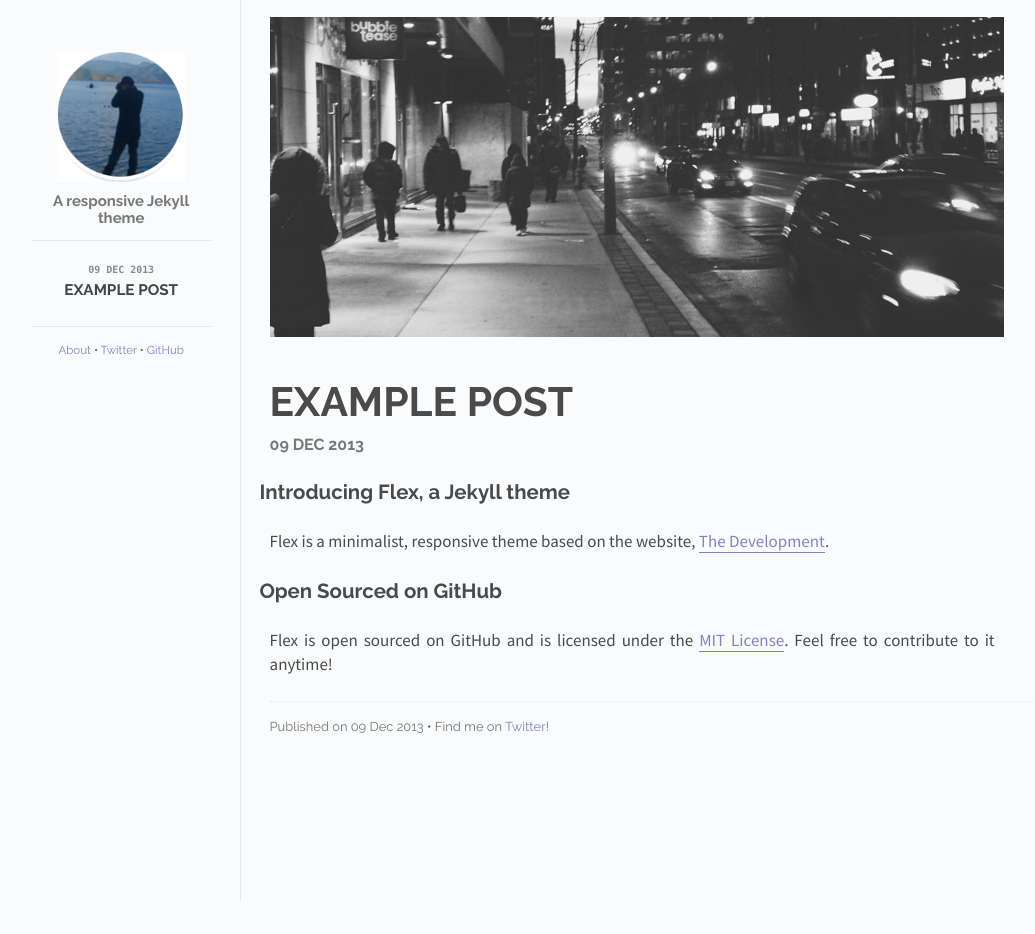
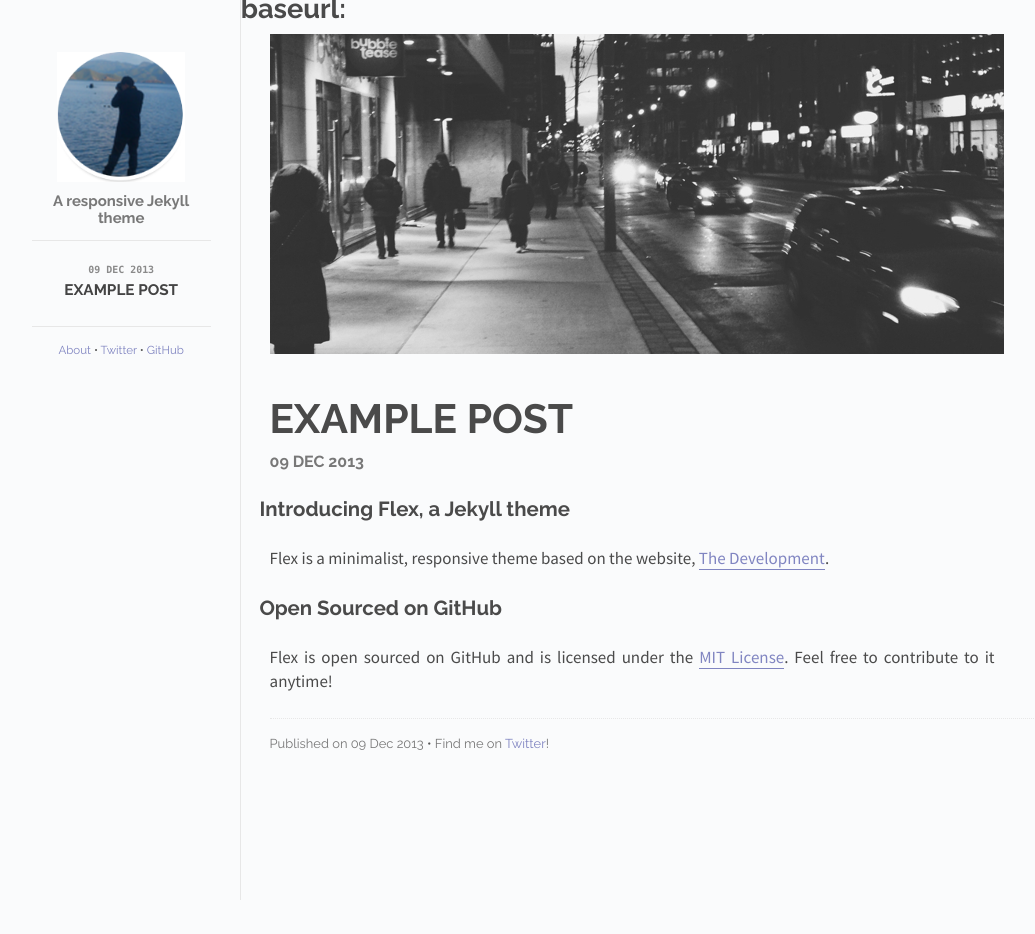
Before and after one commit to javamanyy/javamanyy, a Jekyll site: the page built from index.html, in a window 1280 px wide. Shown: the whole page, without its empty margins (118-1153 px from the left). Built offline with Jekyll 4.4.1, drawn with Linux system fonts in a browser that asks for light colours; Markdown is read by kramdown in place of the engine named in the settings.

Commit message:
Update default.html

```diff
--- a/_layouts/default.html
+++ b/_layouts/default.html
@@ -46,7 +46,8 @@
           </span>
         </div>
       </div>
-{{site.baseurl}}<br/>
+      <h1>
+baseurl:{{site.baseurl}}</h1><br/>
         {{ content }}
 
     </div>
```
